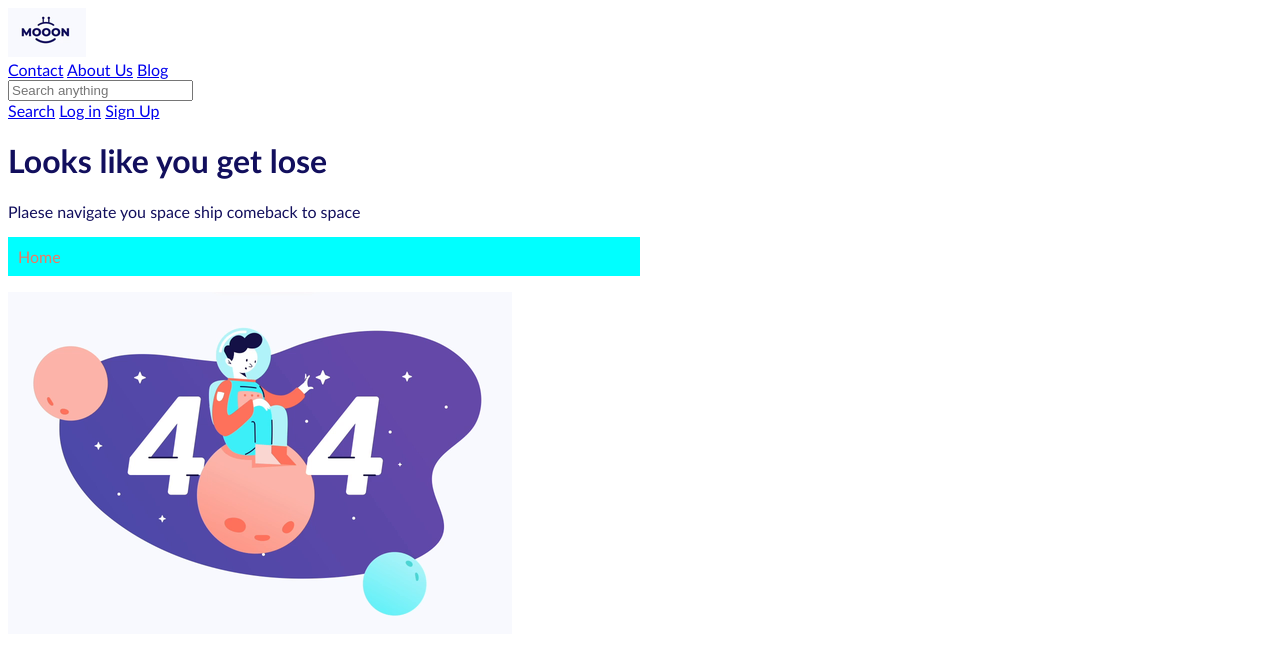
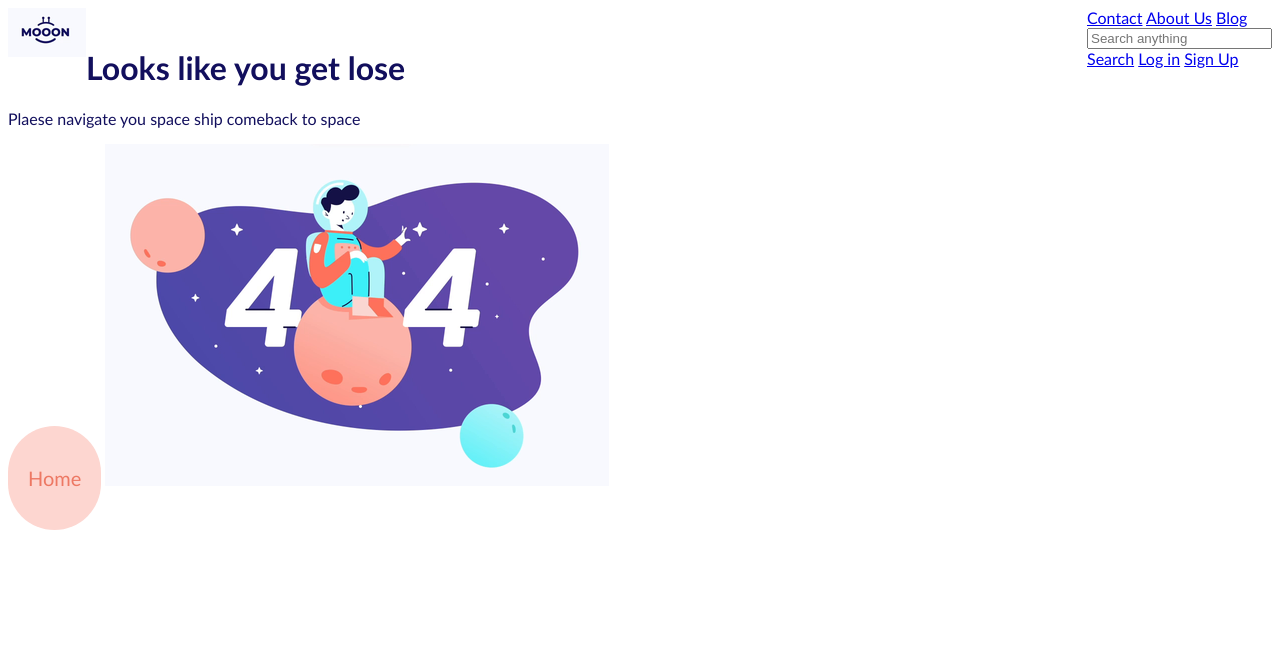
Before and after one commit to dinako81/5-little-prince, a website: page index.html in a window 1280 px wide. Drawn offline with Linux system fonts and the light colour scheme.

Commit message:
main.css

```diff
--- a/index.html
+++ b/index.html
@@ -14,19 +14,15 @@
     <link rel="mask-icon" href="./favicon/safari-pinned-tab.svg" color="#5bbad5">
     <meta name="msapplication-TileColor" content="#da532c">
     <meta name="theme-color" content="#ffffff">
-
-
     <link rel="apple-touch-icon" sizes="152x152" href="./favicon/safari-pinned-tab.svg" color="#5bbad5">
     <meta name="msapplication-TileColor" content="#da532c">
     <meta name="theme-color" content="#ffffff">
+</head>
 
-
-
-</head>
-<body style="font-family: 'Gill Sans', 'Gill Sans MT', Calibri, 'Trebuchet MS', sans-serif;">
+<body>
     <header>
         <img src="./Logo.png" alt="Logo">
-        <nav style="color: #191858;">
+        <nav>
             <a href="#">Contact</a>
             <a href="#">About Us</a>
             <a href="#">Blog</a>
@@ -39,22 +35,14 @@
         </nav>
     </header>
 
-    <main style="width: 50%;">
-        <h1 style="color: #120F5D;">
+    <main>
+        <h1>
             Looks like you get lose
         </h1>
-        <p style="color: #120F5D;">
+        <p>
         Plaese navigate you space ship comeback to space
         </p>
-
-        <p style="background-color: aqua; color: #ED7863;
-        padding: 10px
-
-
-        ">
-            Home
-        </p>
-
+        <a href="#">Home</a>
         <img src="./Mazasis-princas-main-img.png" alt="princas">
     </main>
 </body>
--- a/main.css
+++ b/main.css
@@ -1,11 +1,48 @@
+body {
+    font-family: 'Gill Sans', 'Gill Sans MT', Calibri, 'Trebuchet MS', sans-serif;
+}
+
+header, main {
+    width: 60%;
+    margin-left: 20%;
+    display: inline;
+
+}
+
+header > img {
+    float: left;
+}
+
+nav {
+    color: #191858;
+    text-decoration: none;
+    float: right;
+    margin: 0;
+}
 
 
+main {
+    width: 50%;
+}
 
+h1 {
+    color: #120F5D;
+}
 
+p {
+    color: #120F5D;
+}
 
-
-
-
+main > a {
+    background-color: #FDD6D0;
+    color: #ED7863;
+    text-decoration: none;
+    font-size: 20px;
+    padding: 2em;
+    padding-left: 1em;
+    padding-right: 1em;
+    border-radius: 999em;
+}
 
 
 .container {
```
